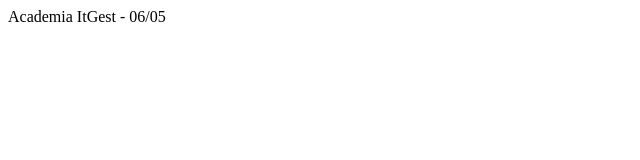
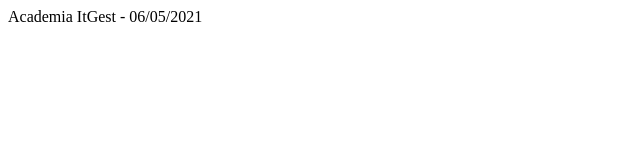
Before and after one commit to nelsonmatositgest/itgest-academy, a plain HTML site: page index.html in a window 1280 px wide. Shown: the full height of the page, 0-640 px from the left. Drawn offline with Linux system fonts and the light colour scheme.

Commit message:
Update index.html

```diff
--- a/index.html
+++ b/index.html
@@ -3,7 +3,7 @@
   </head>
 
   <body>
-    Academia ItGest - 06/05
+    Academia ItGest - 06/05/2021
   </body>
 
   <footer>
```
